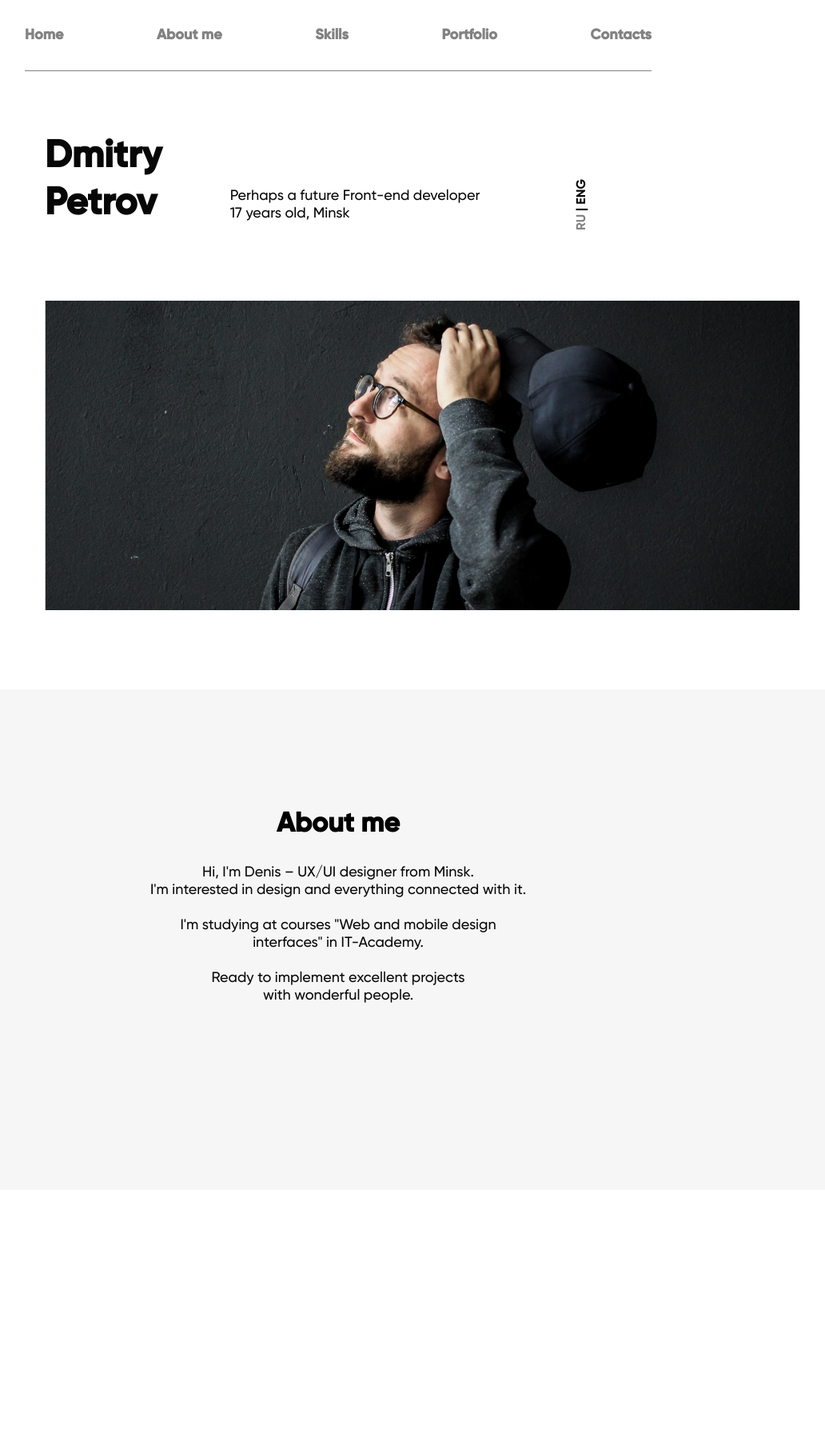
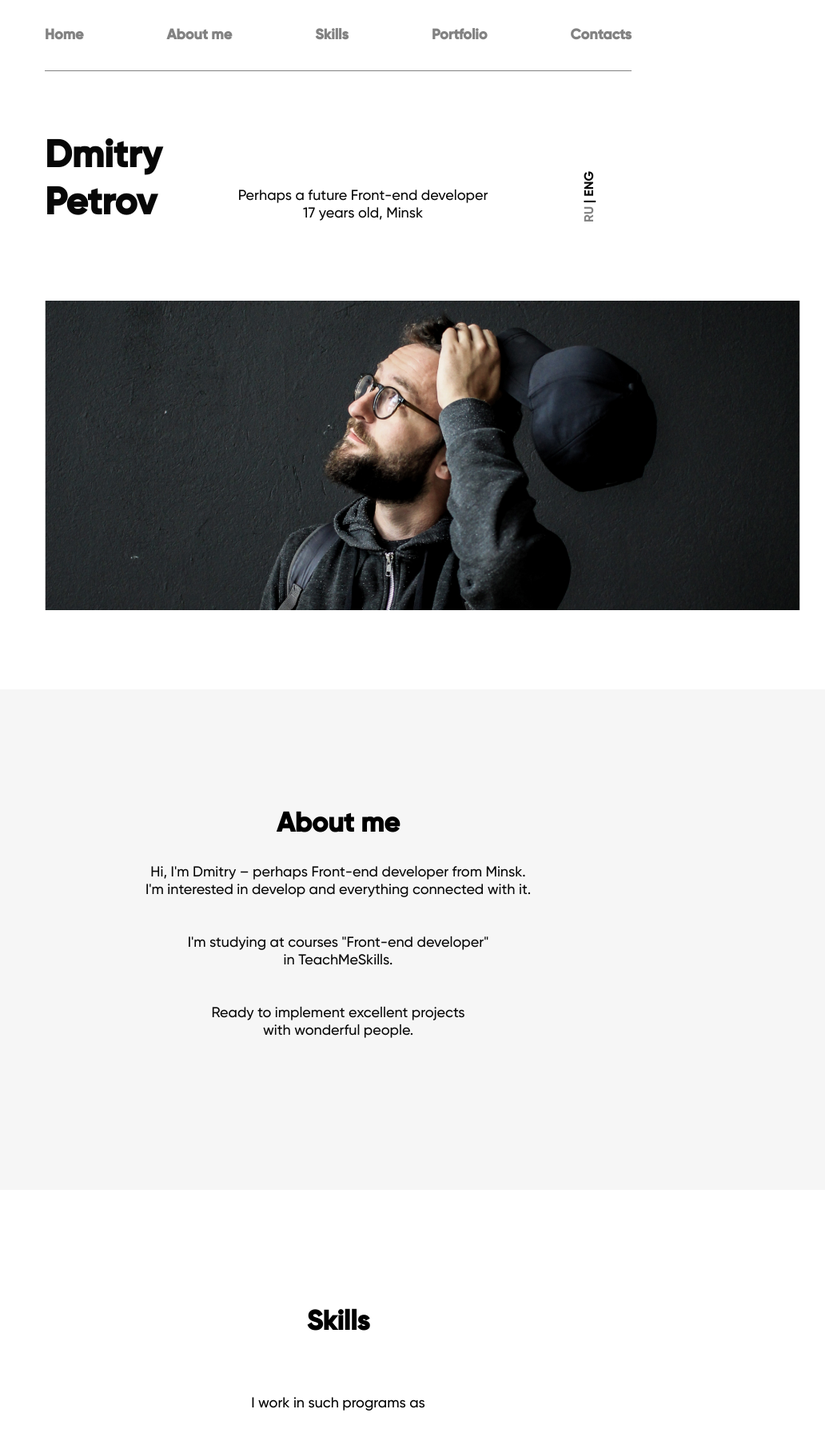
Before and after one commit to d1pefe/FE39_lesson4_HW, a plain HTML site: page index.html in a window 1280 px wide. Shown: the whole page at 80% size, without its empty margins (217-1249 px from the left). Before the commit the page ends 1488 px from the top, so only its background shows below. Drawn offline with Linux system fonts and the light colour scheme.

Commit message:
+section 'Skills' 13-09-2022
new section 'skills'

```diff
--- a/index.html
+++ b/index.html
@@ -10,6 +10,7 @@
 </head>
 <body>
     <header class="header">
+        <div class="container">
             <div class="header__container">
                 <nav class="header_nav">
                     <a class="nav__link" href="#">Home</a>
@@ -18,6 +19,7 @@
                     <a class="nav__link" href="#">Portfolio</a>
                     <a class="nav__link" href="#">Contacts</a>
                 </nav>
+            </div>
         </div>
     </header>
     <main>
@@ -39,17 +41,26 @@
             <div class="container">
                 <h1 class="about-me__heading">About me</h1>
                 <p class="about-me__parag">
-                    Hi, I'm Denis – UX/UI designer from Minsk. <br>
-                    I'm interested in design and everything connected with it. <br>
-                    <br>
-                    I'm studying at courses "Web and mobile design <br>
-                    interfaces" in IT-Academy. <br>
-                    <br>
+                    Hi, I'm Dmitry –  perhaps Front-end developer from Minsk. <br>
+                    I'm interested in develop and everything connected with it. <br>
+                    <br><br>
+                    I'm studying at courses "Front-end developer" <br>
+                    in TeachMeSkills. <br>
+                    <br><br>
                     Ready to implement excellent projects <br>
                     with wonderful people.
                 </p>
             </div>
         </section>
+        <section class="skills">
+            <div class="container">
+                <h1 class="skills__heading">Skills</h1>
+                <p class="skills__parag">I work in such programs as</p>
+                <div class="skills__program">
+
+                </div>
+            </div>
+        </section>
     </main>
 </body>
 </html>
--- a/styles/style.css
+++ b/styles/style.css
@@ -27,7 +27,6 @@ body {
 }
 
 .header__container {
-    max-width: 1200px;
     margin: 0;
     padding: 0;
     border-bottom: 1px solid #828282;
@@ -85,6 +84,7 @@ body {
     line-height: 22px;
     color: #070707;
     padding-top: 60px;
+    text-align: center;
 }
 
 .description_lang {
@@ -92,7 +92,7 @@ body {
     line-height: 20px;
     color: #070707;
     transform: rotate(-90deg);
-    padding-right: 60px;
+    padding-right: 40px;
 }
 
 .description_lang span {
@@ -124,3 +124,23 @@ body {
     text-align: center;
     color: #070707;
 }
+
+.skills {
+    height: 610px;
+    background: #FFFFFF;
+    padding-top: 117px;
+}
+
+.skills__heading {
+    font-size: 34px;
+    line-height: 42px;
+    text-align: center;
+}
+
+.skills__parag {
+    font-family: 'Gilroy-Medium';
+    font-size: 18px;
+    line-height: 22px;
+    text-align: center;
+    margin-top: 69px;
+}
```
Lines whose indentation alone changed are shown as unchanged.
